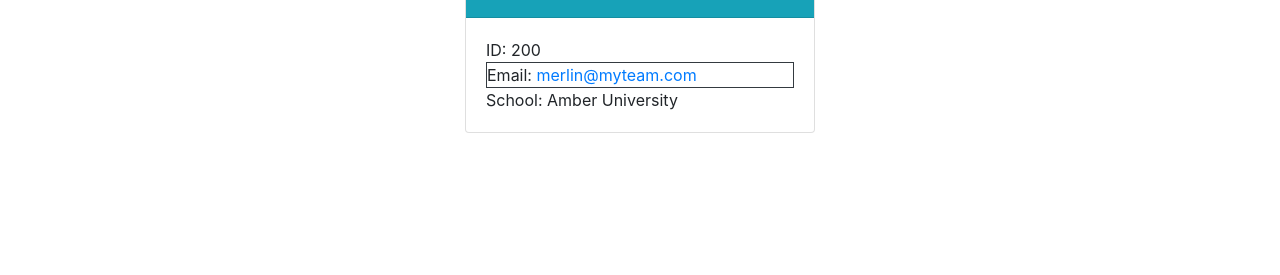
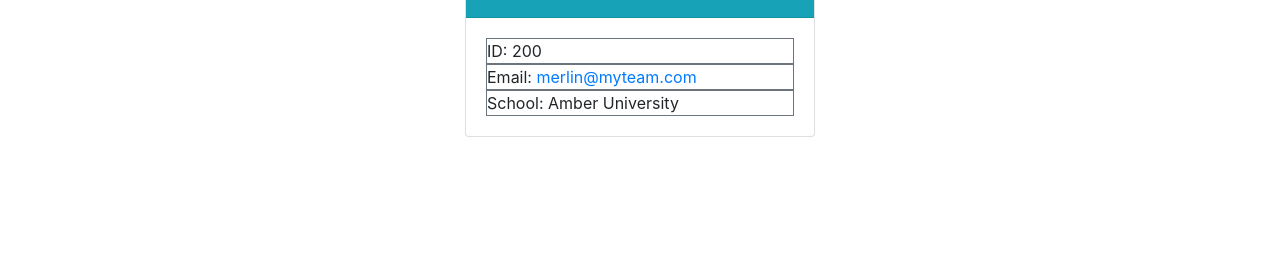
Before and after one commit to fizzaaz/Team-Profile-Generator, a plain HTML site: page index.html in a window 1280 px wide. Shown: the part 525-800 px from the top of the page. Drawn offline with nearby package versions, Linux system fonts and the light colour scheme.

Commit message:
creating html

```diff
--- a/index.html
+++ b/index.html
@@ -84,13 +84,13 @@
             <h5><i class="fas fa-user-graduate"></i> Intern</h5>
           </div>
           <div class="card-body">
-            <div class="employee-entry">
+            <div class="employee-entry border border-secondary ">
               ID: 200
             </div>
-            <div class="employee-entry border border-dark">
+            <div class="employee-entry border border-secondary ">
               Email: <a href="mailto:merlin@myteam.com">merlin@myteam.com</a>
             </div>
-            <div class="employee-entry">
+            <div class="employee-entry border border-secondary ">
               School: Amber University
             </div>
           </div>
```
